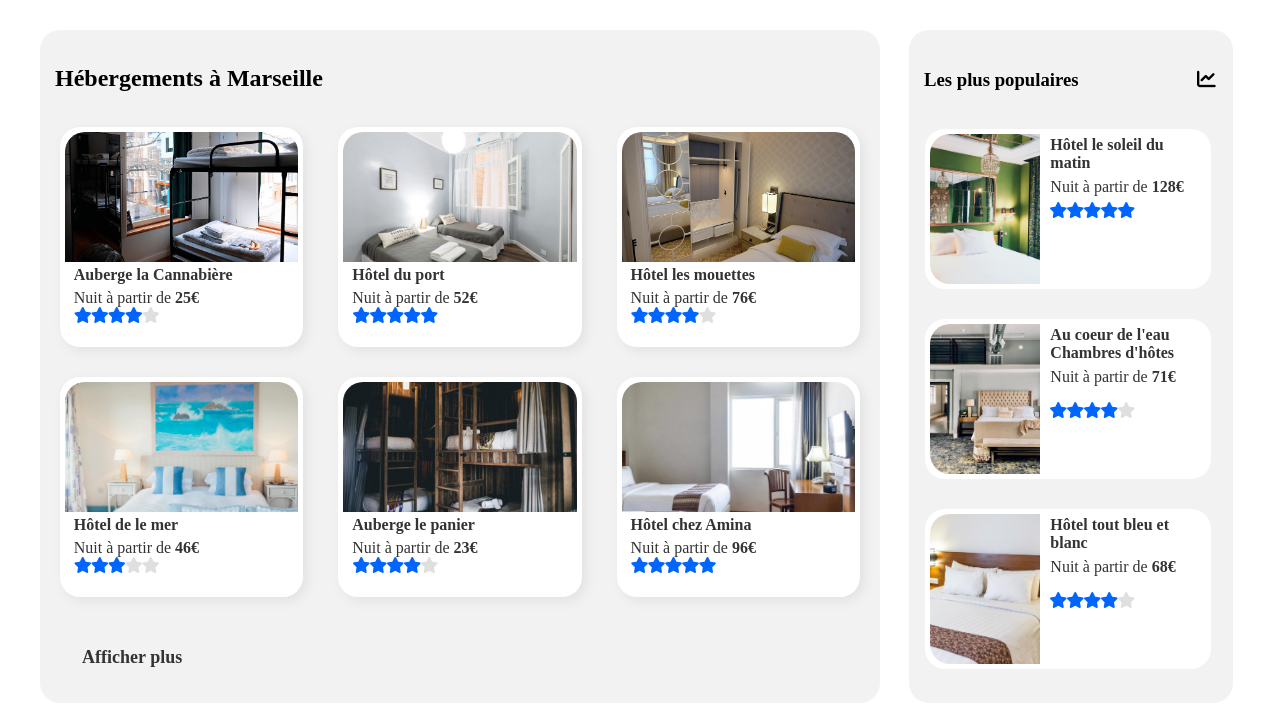
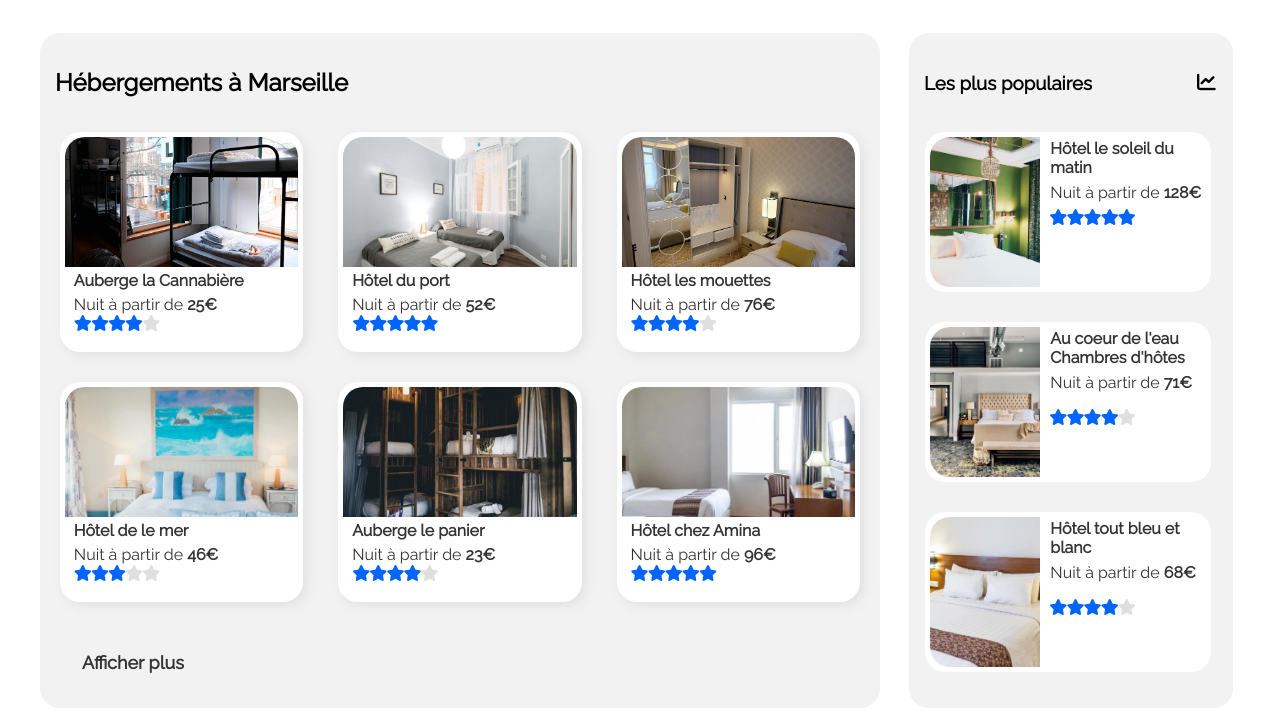
Before and after one commit to MohammadGhandour/Projet_2_Booki, a plain HTML site: page index.html in a window 1280 px wide. Shown: the part 399-1119 px from the top of the page. Drawn offline with Linux system fonts and the light colour scheme.

Commit message:
Ajouter le font raleway

```diff
--- a/index.html
+++ b/index.html
@@ -5,6 +5,7 @@
 	<meta name="viewport" content="width=device-width, initial-scale=1.0">
 	<title>Booki</title>
 	<script src="https://kit.fontawesome.com/f7fdb00945.js" crossorigin="anonymous"></script>
+	<link rel="stylesheet" href="https://fonts.googleapis.com/css?family=Raleway">
 	<link rel="stylesheet" href="style.css">
 </head>
 <body>
```
